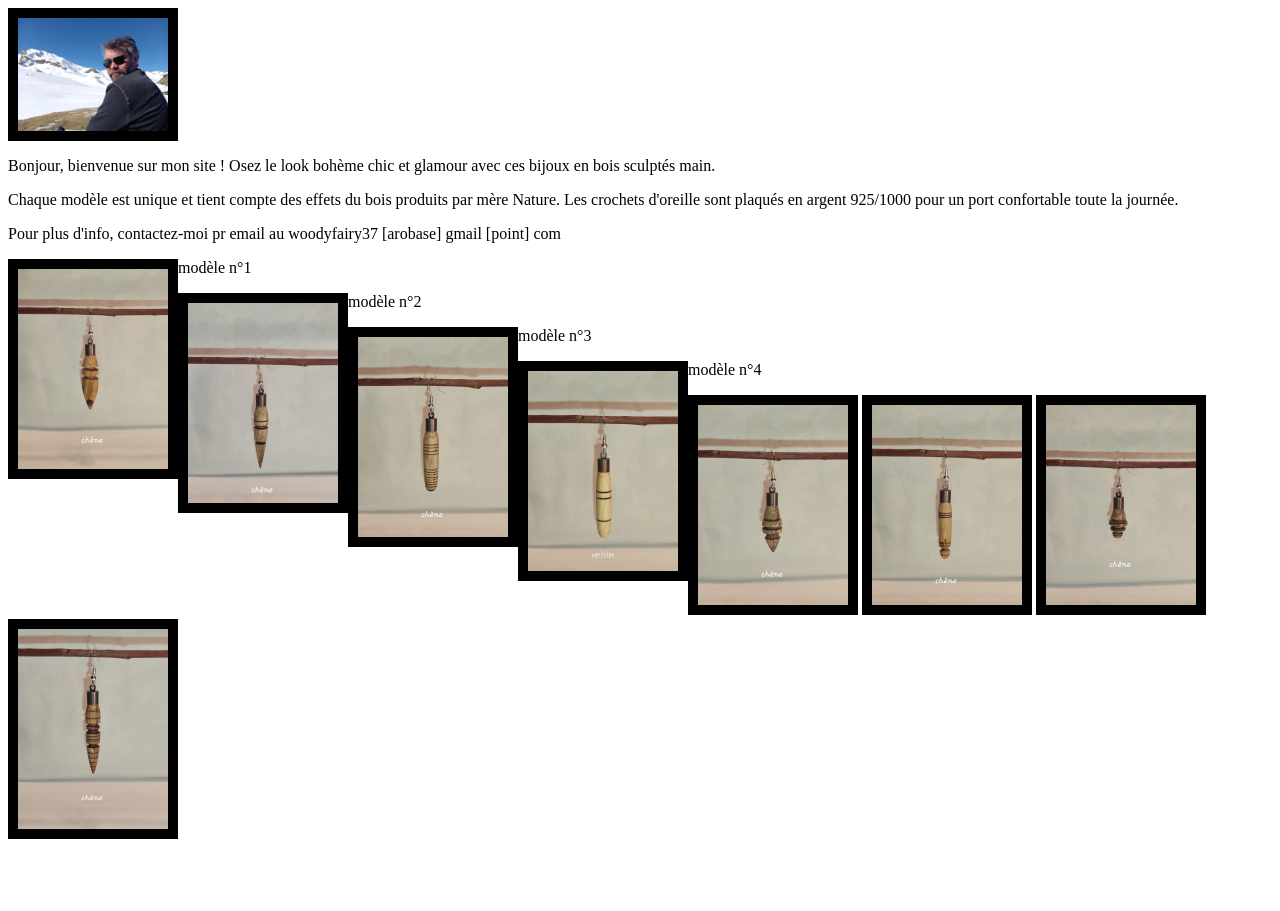
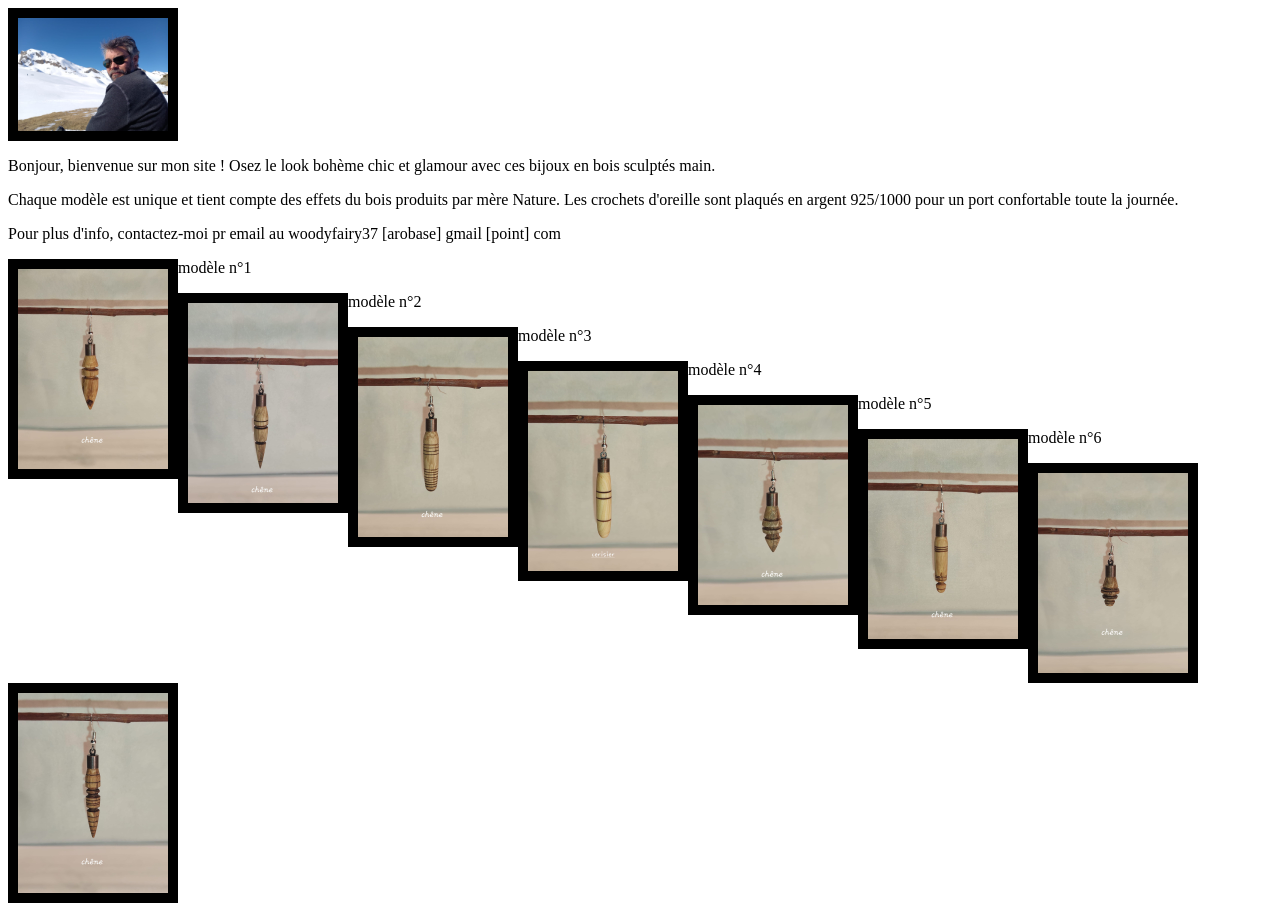
Before and after one commit to woodyfairy37/woodyfairy37.github.io, a plain HTML site: page index.html in a window 1280 px wide. Before the commit the page ends 847 px from the top, so only its background shows below. Drawn offline with Linux system fonts and the light colour scheme.

Commit message:
mise en page bijou 5 et 6

```diff
--- a/index.html
+++ b/index.html
@@ -34,9 +34,19 @@
    <p> modèle n°4 </p>
    </div>
   <div>
-
+   <div style="float:left">
  <img src="bijou5.jpg" style="width:150px;" "border-color:#01BBFE;" border="10" alt="bijou5">
+    </div>
+   <div>
+    <p> modèle n°5 </p>
+    </div>
+   <div>
+  <div style="float:left">
  <img src="bijou6.jpg" style="width:150px;" "border-color:#01BBFE;" border="10" alt="bijou6">
+   </div>
+    <div>
+     <p> modèle n°6 </p>
+    </div>
  <img src="bijou7.jpg" style="width:150px;" "border-color:#01BBFE;" border="10" alt="bijou7">
  <img src="bijou8.jpg" style="width:150px;" "border-color:#01BBFE;" border="10" alt="bijou8">
 </body>
```
